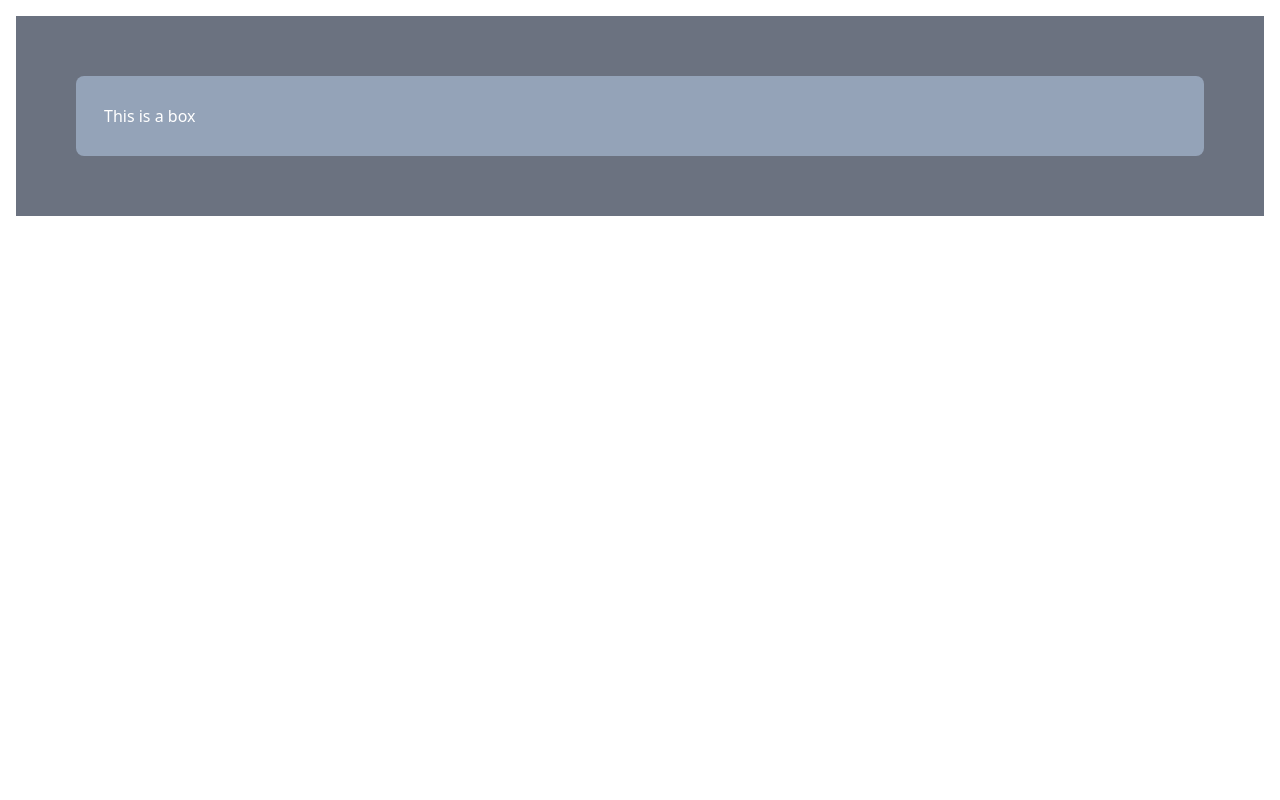
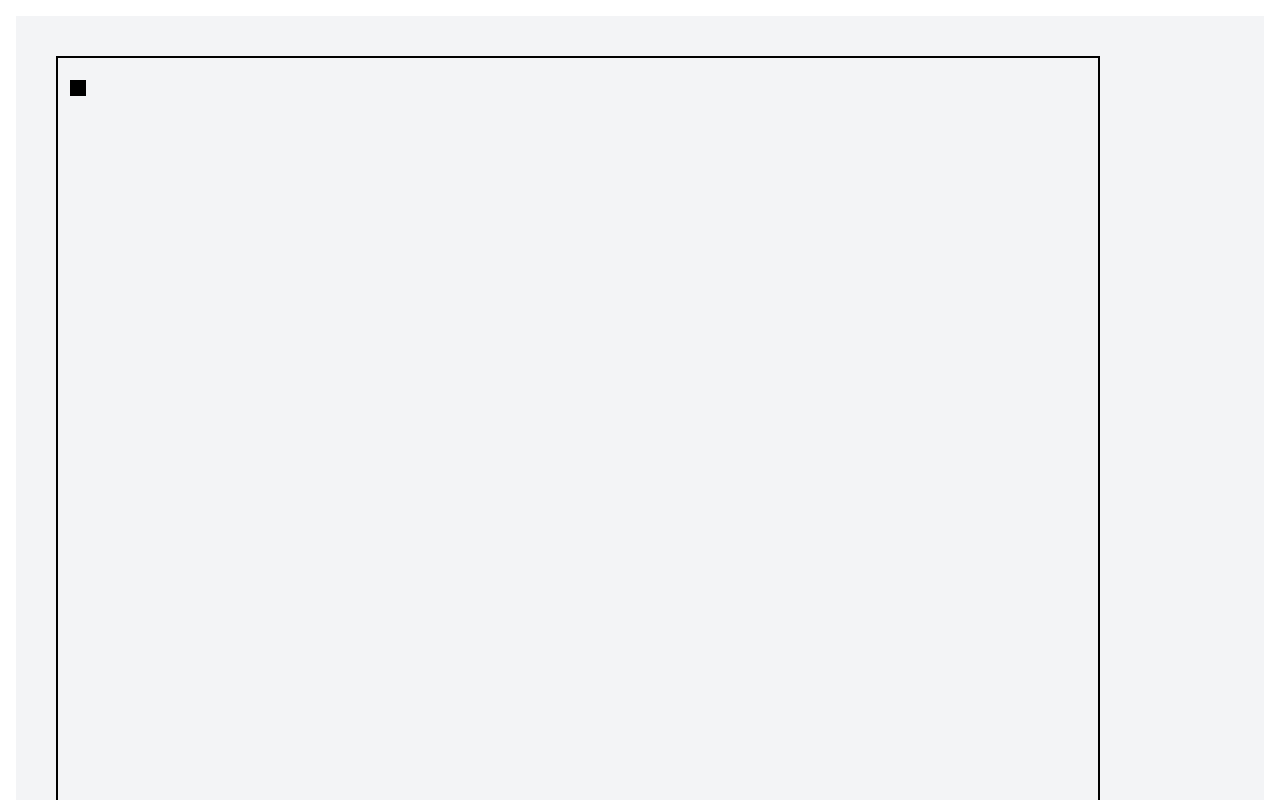
Before and after one commit to nibague/Rogue_game, a React (Create React App) app in the folder rogue-game/: page / in a window 1280 px wide. Shown: the top 800 px of the page. Built offline with nearby package versions, Linux system fonts and the light colour scheme.

Commit message:
creating the first hook, creating the canvas for the background

```diff
--- a/rogue-game/src/App.jsx
+++ b/rogue-game/src/App.jsx
@@ -1,13 +1,13 @@
 import './App.css';
-import Name from './components/Name';
+import ReactRogue from './components/ReactRogue';
 
-function App() {
-  return (
-    <div className='bg-gray-500 text-white m-4 p-10'>
-      <Name/>
+const App =() =>
+  (
+    <div className='bg-gray-100 text-white m-4 p-10'>
+      <ReactRogue width={40} height={40} tilesize={26} />
     </div>
   );
-}
+
 
 
 export default App;
--- /dev/null
+++ b/rogue-game/src/components/ReactRogue.jsx
@@ -0,0 +1,28 @@
+import React, {useRef, useEffect} from "react";
+
+const ReactRogue = ({width, height, tilesize}) => {
+
+
+    const canvasRef = React.useRef();
+
+    useEffect(()=>{
+        console.log('draw to canvas');
+        const ctx = canvasRef.current.getContext('2d');
+        ctx.clearRect(0, 0, width * tilesize, height * tilesize);
+        ctx.fillStyle = '#000';
+        ctx.fillRect(12, 22,16, 16);
+    });
+
+    return (
+        <canvas
+        className='border-solid border-2 border-black'
+        width={width * tilesize}
+        height={height * tilesize}
+        ref={canvasRef}>
+            Hello world
+        </canvas>
+    );
+};
+
+
+export default ReactRogue;
--- a/rogue-game/tailwind.config.js
+++ b/rogue-game/tailwind.config.js
@@ -1,12 +1,10 @@
 // tailwind.config.js
 module.exports = {
-  purge: ['./src/**/*.{js,jsx,ts,tsx}', './public/index.html'],
-   darkMode: false, // or 'media' or 'class'
-   theme: {
-     extend: {},
-   },
-   variants: {
-     extend: {},
-   },
-   plugins: [],
- }
+  content: [
+    "./src/**/*.{js,jsx,ts,tsx}",
+  ],
+  theme: {
+    extend: {},
+  },
+  plugins: [],
+}
```
Also changed, not shown: rogue-game/src/InputManager.jsx (added), 1 other file (tests, documents, lock files or other folders).
